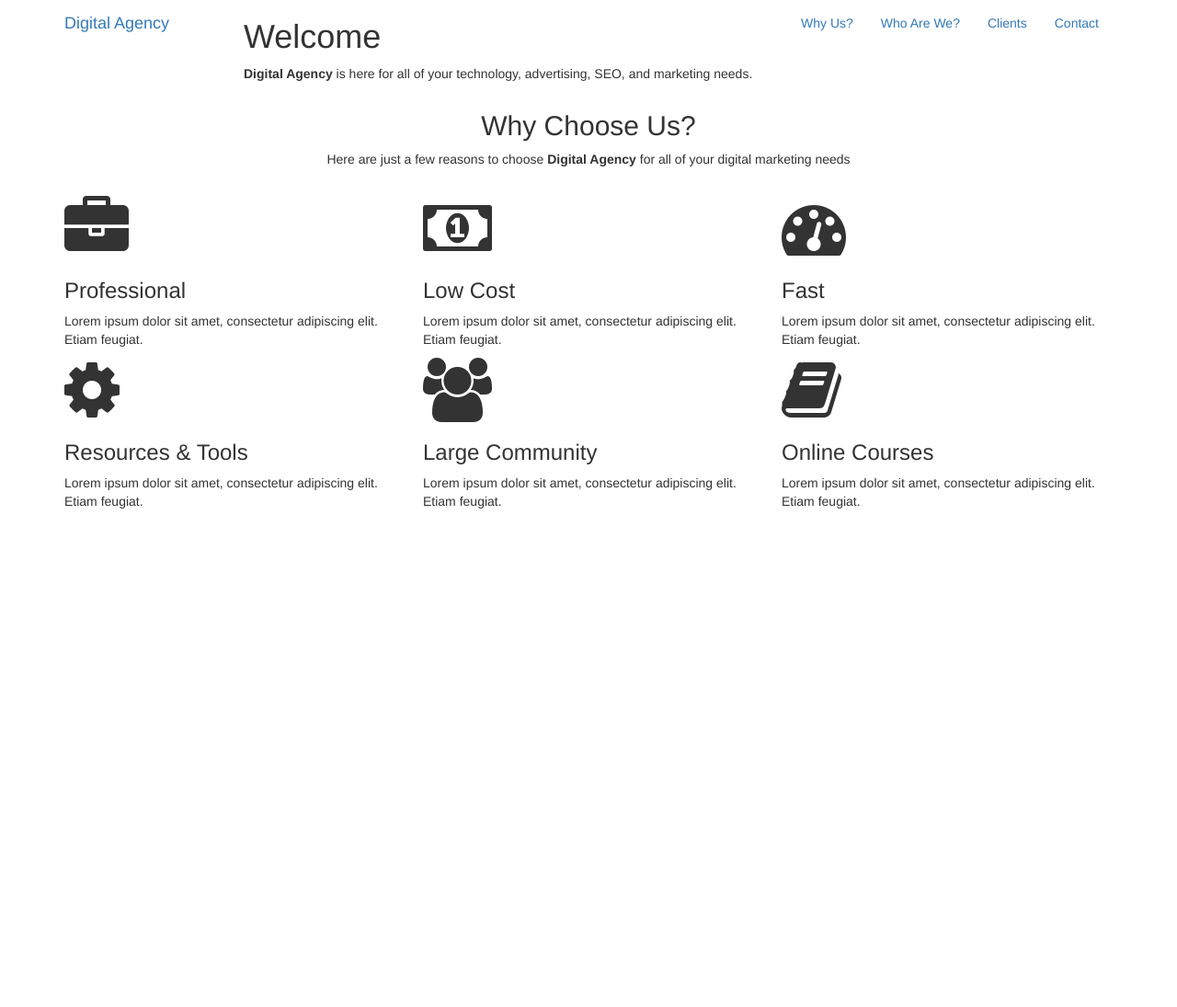
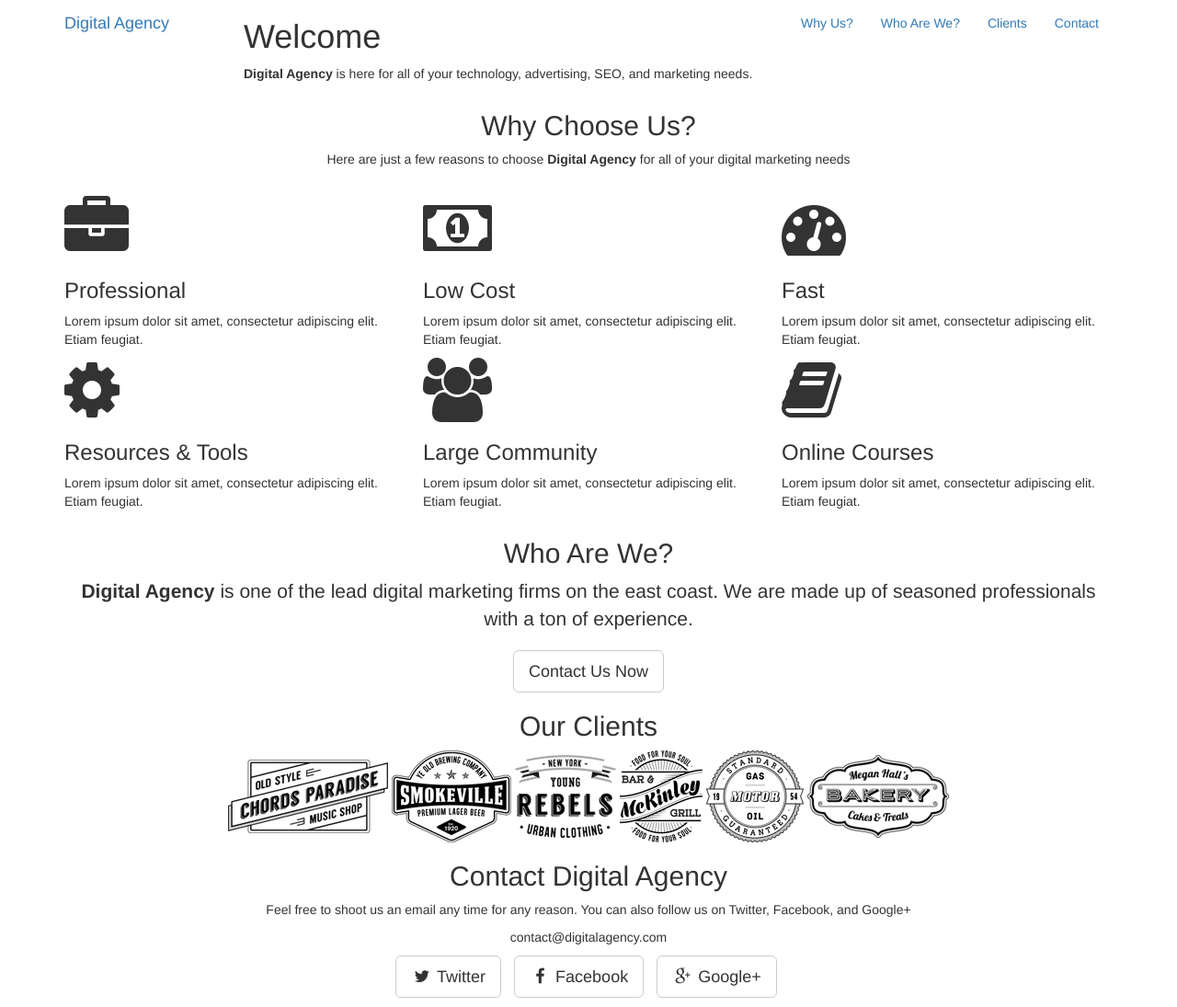
Before and after one commit to mikeover/bootstrap-agency-landing-page, a plain HTML site: page index.html in a window 1280 px wide. Shown: the whole page at 92% size. Before the commit the page ends 800 px from the top, so only its background shows below. Drawn offline with nearby package versions, Linux system fonts and the light colour scheme.

Commit message:
Finish sections and add images from downloaded program files

```diff
--- a/index.html
+++ b/index.html
@@ -143,7 +143,43 @@
     </section>
 
 
+    <section id="who" class="content-section text-center">
+      <div class="who-section"> <!-- to link bg image -->
+	<div class="container">
+	  <h2>Who Are We?</h2>
+	  <!-- lead is a bootstrap class to make it more prominent -->
+	  <p class="lead"><strong>Digital Agency</strong> is one of the lead digital marketing firms on the east coast. We are made up of seasoned professionals with a ton of experience.</p>
+	  <a href="#contact" class="btn btn-default btn-lg">Contact Us Now</a>
+	</div> <!-- container -->
+      </div> <!-- who-section -->
+    </section>
 
+    <section id="clients" class="content-section text-center">
+      <div class="container">
+	<h2>Our Clients</h2>
+	<img src="img/partner1.png"/>
+	<img src="img/partner2.png"/>
+	<img src="img/partner3.png"/>
+	<img src="img/partner4.png"/>
+	<img src="img/partner5.png"/>
+	<img src="img/partner6.png"/>
+      </div> <!-- container -->
+    </section>
+
+    <section id="contact" class="content-section text-center">
+      <div class="row">
+	<div class="col-md-8 col-md-offset-2">
+	  <h2>Contact Digital Agency</h2>
+	  <p>Feel free to shoot us an email any time for any reason. You can also follow us on Twitter, Facebook, and Google+</p>
+	  <p>contact@digitalagency.com</p>
+	  <ul class="list-inline banner-social-buttons">
+	    <li><a href="#" class="btn btn-default btn-lg"><i class="fa fa-twitter fa-fw"></i> <span class="network-name">Twitter</span></a></li>
+	    <li><a href="#" class="btn btn-default btn-lg"><i class="fa fa-facebook fa-fw"></i> <span class="network-name">Facebook</span></a></li>
+	    <li><a href="#" class="btn btn-default btn-lg"><i class="fa fa-google-plus fa-fw"></i> <span class="network-name">Google+</span></a></li>
+	  </ul>
+	</div> <!-- col-md-8 -->
+      </div> <!-- row -->
+    </section>
 
     <!-- Bootstrap core JavaScript
     ================================================== -->
```
Also changed, not shown: img/downloads-bg.jpg (added), img/intro-bg.jpg (added), img/partner1.png (added), img/partner2.png (added), img/partner3.png (added), img/partner4.png (added), img/partner5.png (added), img/partner6.png (added).
